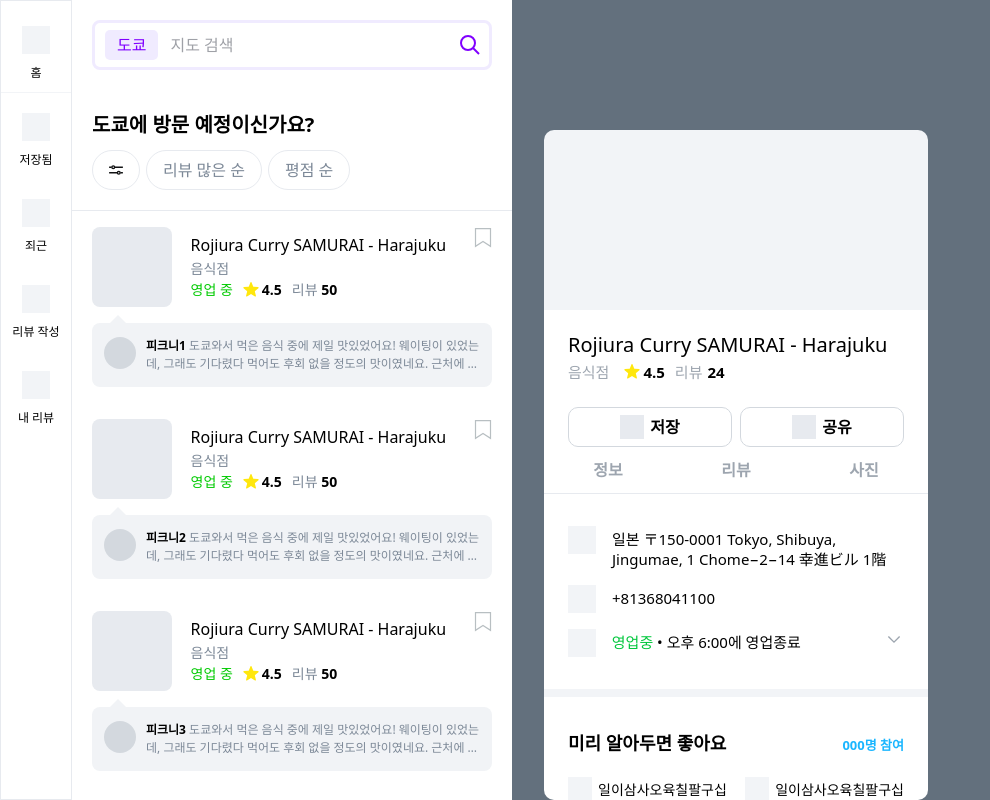
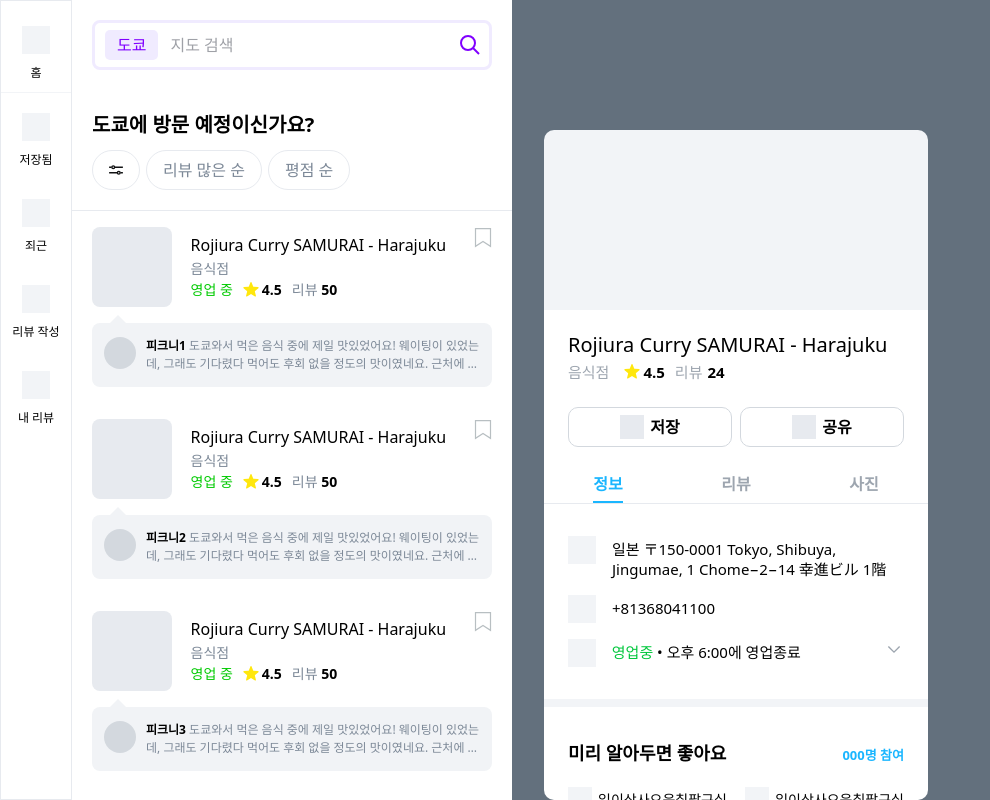
Before and after one commit to picnee/picnee_frontend, a Next.js app: page /map2 in a window 1280 px wide. Shown: the whole page, without its empty margins (0-990 px from the left). Built offline with nearby package versions, Linux system fonts and the light colour scheme.

Commit message:
Design: Tab css 수정

```diff
--- a/src/components/common/tab/Tab.tsx
+++ b/src/components/common/tab/Tab.tsx
@@ -1,18 +1,18 @@
 import { memo, useState } from "react";
 
 const Tab = ({ list }: { list: string[] }) => {
-  const [selectedTab, setSelectedTab] = useState<string>("");
+  const [selectedTab, setSelectedTab] = useState<string>("정보");
   const handleTab = (item: string) => {
     setSelectedTab(item);
   };
   return (
-    <div className="flex justify-around border-b border-b-gray-150">
+    <div className="flex justify-around border-b border-b-gray-150 mt-[14px]">
       {list.map((item) => (
         <p
           key={item}
           className={`font-600 ${
             selectedTab === item ? "text-primary-skyblue-400" : "text-gray-400"
-          } text-lg pb-[10px] cursor-pointer hover:text-primary-skyblue-400 ${
+          } text-lg pb-[4px] cursor-pointer hover:text-primary-skyblue-400 ${
             selectedTab === item && "border-b-2 border-b-primary-skyblue-400"
           }`}
           onClick={() => handleTab(item)}
```
